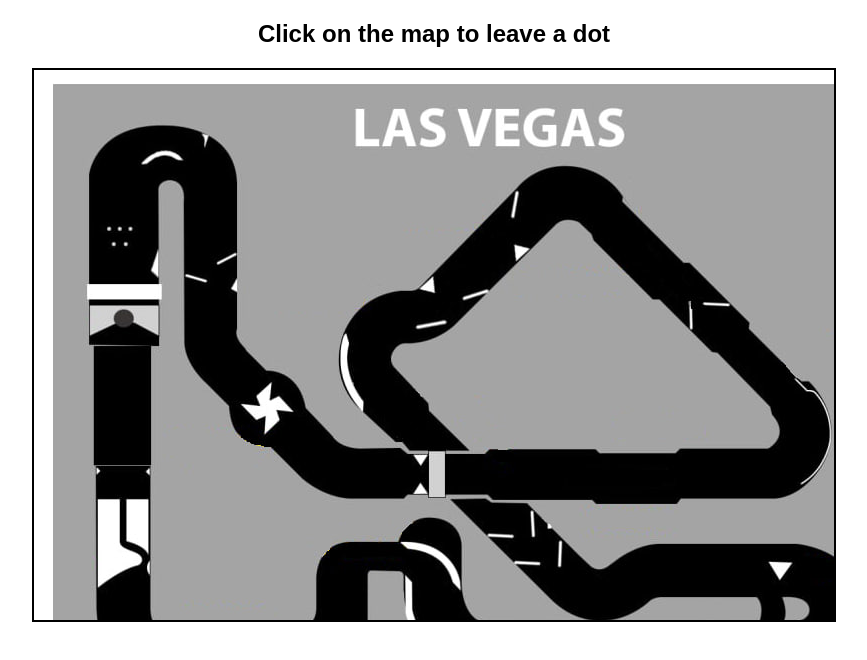
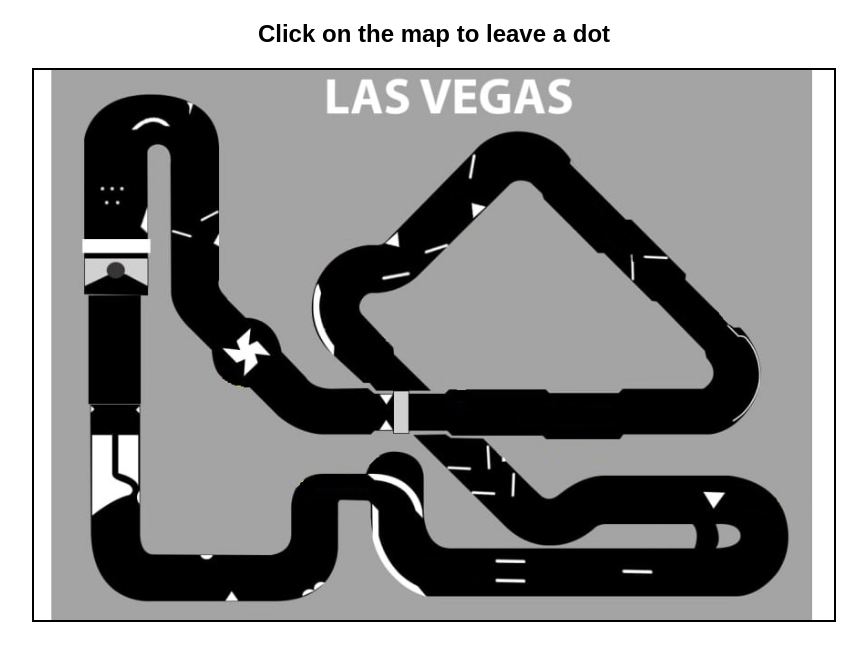
Before and after one commit to ryandionido-gemini/heatmap-map, a plain HTML site: page index.html in a window 1280 px wide. Shown: the whole page, without its empty margins (206-1073 px from the left). Drawn offline with Linux system fonts and the light colour scheme.

Commit message:
Update index.html

```diff
--- a/index.html
+++ b/index.html
@@ -10,9 +10,18 @@
   height: 550px;
   margin: 20px auto;
   border: 2px solid black;
-  position: relative; /* needed for absolute children */
+  position: relative; /* needed for absolute positioning of dots */
   cursor: crosshair;
   overflow: hidden;
+}
+
+#map-container img {
+  width: 100%;
+  height: 100%;
+  object-fit: cover;
+  display: block; /* ensures image shows */
+  position: relative; /* z-index works */
+  z-index: 1; /* behind dots */
 }
 
 .dot {
@@ -24,7 +33,7 @@
   transform: translate(-50%, -50%);
   pointer-events: none;
   opacity: 0.1;
-  z-index: 10; /* ensure dot is on top */
+  z-index: 10; /* ensures dot appears on top */
 }
 
 </style>
```
